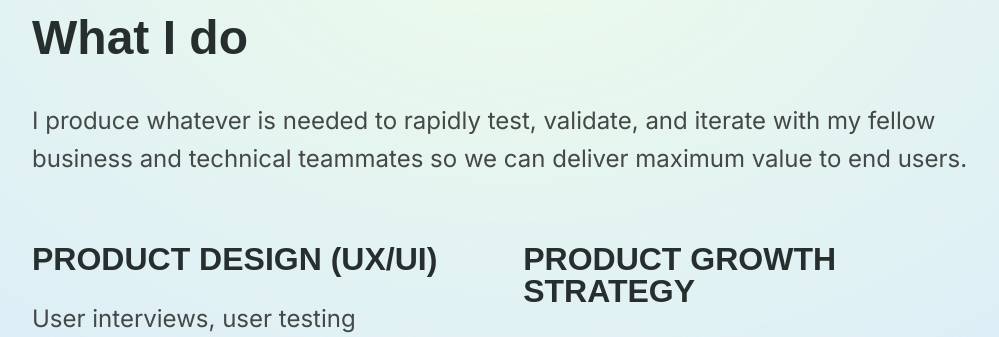
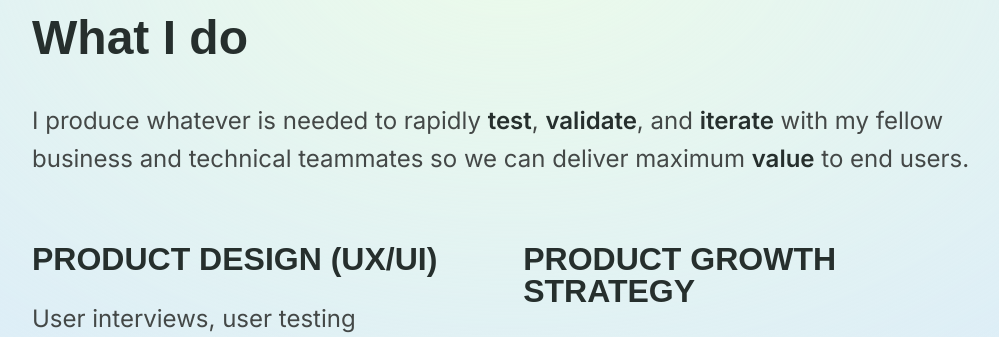
Before and after one commit to agrimaud/agrimaud.github.io, a PHP site: page / in a window 1280 px wide. Shown: the part 871-1208 px from the top of the page, without its empty margins (128-1127 px from the left). Run offline with PHP 8.4, Linux system fonts and the light colour scheme; some libraries are stand-ins or nearby versions; some web fonts are replaced.

```diff
--- a/index.html
+++ b/index.html
@@ -54,7 +54,7 @@
 
       <section class="activities">
         <h3>What I do</h3>
-        <p>I produce whatever is needed to rapidly test, validate, and iterate with my fellow business and technical teammates so we can deliver maximum value to end users.</p>
+        <p>I produce whatever is needed to rapidly <em>test</em>, <em>validate</em>, and <em>iterate</em> with my fellow business and technical teammates so we can deliver maximum <em>value</em> to end users.</p>
         <div class="activities-container">
             <div class="activities-item">
               <h4>Product Design (UX/UI)</h4>
--- a/scss/index.css
+++ b/scss/index.css
@@ -128,7 +128,6 @@ p {
   margin-bottom: 80px;
 }
 .profile #profile-links a {
-  display: inline-block;
   border: 2px solid #262f2d;
   border-radius: 50%;
   width: 40px;
@@ -178,6 +177,11 @@ p {
   color: #444847;
   font-weight: 400;
   padding: 24px 0;
+}
+.activities em {
+  color: #262f2d;
+  font-style: normal;
+  font-weight: 600;
 }
 .activities ul {
   list-style-position: outside;
--- a/scss/index.scss
+++ b/scss/index.scss
@@ -155,7 +155,6 @@ p {
 
 
   #profile-links a {
-    display: inline-block;
     border: 2px solid $main-color;
     border-radius: 50%;
     width: 40px;
@@ -163,7 +162,6 @@ p {
     font-size: 20px;
     display: grid;
 	  align-items: center;
-    // padding: 6px 6px 6px 6px;
     text-decoration: none;
     margin-right: 16px;
 
@@ -216,6 +214,13 @@ p {
     font-weight: 400;
     // line-height: 3rem;
     padding: 24px 0;
+  }
+
+  em {
+    color: $main-color;
+    font-style: normal;
+    font-weight: 600;
+
   }
 
   ul {
```
